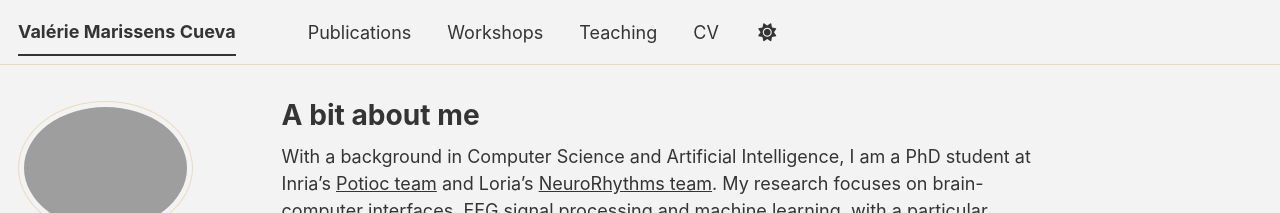
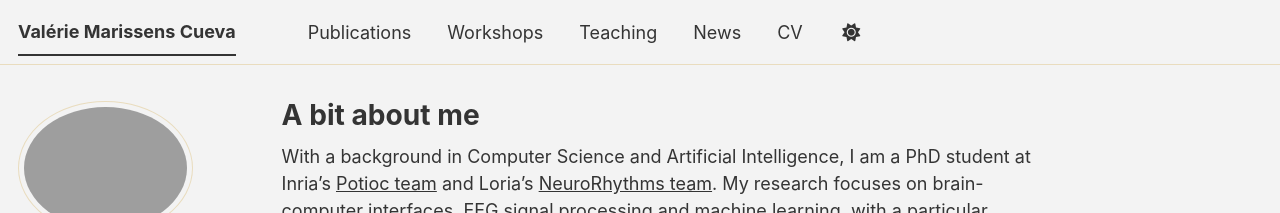
Before and after one commit to vmarissenscueva/vmarissenscueva.github.io, a Jekyll site: the page built from _pages/about.md, in a window 1280 px wide. Shown: the top 213 px of the page. Built offline with Jekyll 4.4.1, drawn with Linux system fonts in a browser that asks for light colours; a style sheet for code colours, icons or effects is not loaded.

Commit message:
Update navigation.yml

```diff
--- a/_data/navigation.yml
+++ b/_data/navigation.yml
@@ -20,8 +20,8 @@ main:
   #- title: "Portfolio"
   #  url: /portfolio/
 
-  #- title: "Blog Posts"
-  #  url: /year-archive/
+  - title: "News"
+    url: /year-archive/
 
   - title: "CV"
     url: /cv/
```
